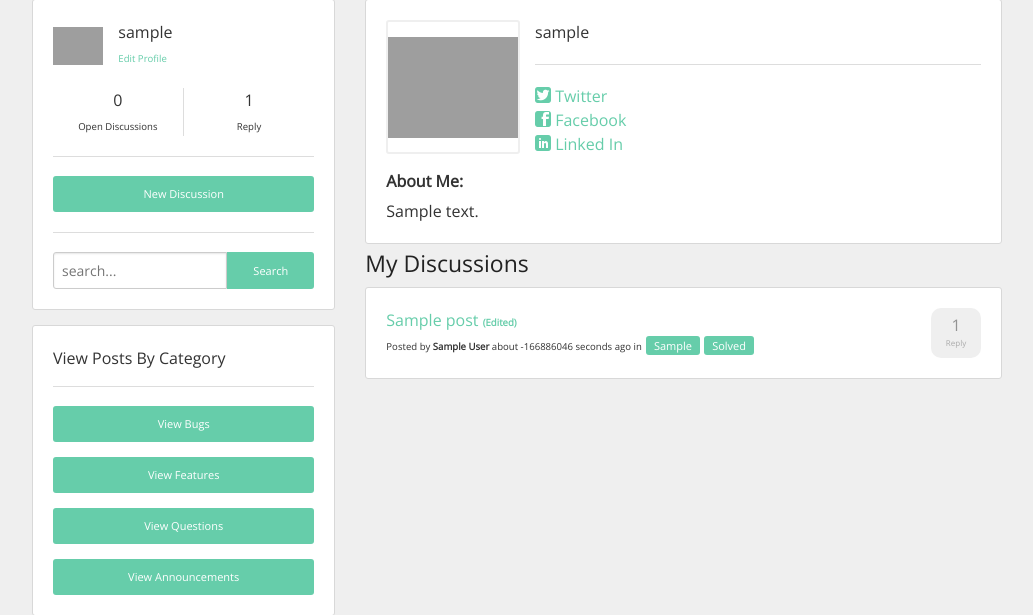
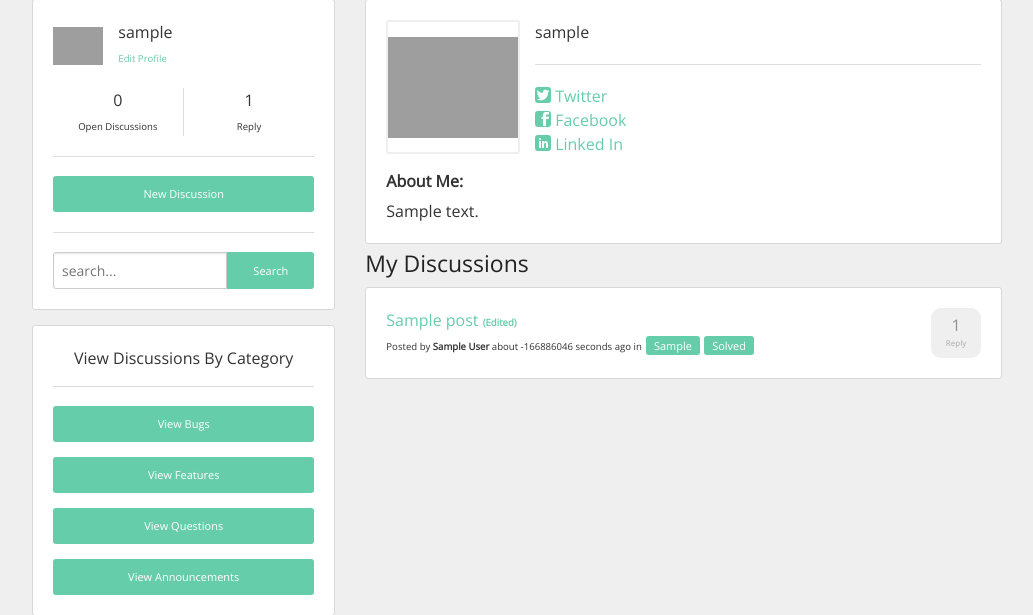
Before and after one commit to zacksmash/msgbrd-forum, a PHP site: page /index.php in a window 1280 px wide. Shown: the part 89-704 px from the top of the page, without its empty margins (123-1156 px from the left). Run offline with PHP 8.4, Linux system fonts and the light colour scheme; the visitor is signed in with stand-in values (Sample User, id 1); tables that the repository leaves empty hold one stand-in row (values such as "Sample post"); some libraries are stand-ins or nearby versions; grey boxes are pictures that could not be loaded.

Commit message:
strip tags from the search string before inserting it into the URL.
Removed 'posts' from the right side bar and replaced it with 'discussions'.

```diff
--- a/application/models/create.php
+++ b/application/models/create.php
@@ -77,7 +77,7 @@ class Create
         }
 
         if (isset($_POST['search_term'])) {
-			header("Location: /search_posts/?search=". $_POST['search_term']);
+			header("Location: /search_posts/?search=". strip_tags($_POST['search_term']));
 			exit();
 		}
     }
@@ -363,12 +363,13 @@ class Create
     {
         // if database connection opened
         if ($this->databaseConnection()) {
+        	$cleanq = strip_tags($searchq);
 
         	// Find out how many items are in the table
 		    $sql = 'SELECT
 		        	COUNT(*)
 					FROM posts
-					WHERE post_title LIKE "%'. $searchq . '%" OR post_message LIKE "%' . $searchq . '%"';
+					WHERE post_title LIKE "%'. $cleanq . '%" OR post_message LIKE "%' . $cleanq . '%"';
 		    $query = $this->db_connection->prepare($sql);
 		    $query->execute();
 		    $this->total = $query->fetchColumn();
@@ -389,8 +390,6 @@ class Create
 
 			// Calculate the offset for the query
 		    $offset = ($this->page - 1)  * $this->limit;
-
-		    $cleanq = strip_tags($searchq);
 
             // database query, fetching all posts from the table that match the search query ($searchq)
             $sql = 'SELECT * FROM posts
--- a/application/views/partials/rightside.php
+++ b/application/views/partials/rightside.php
@@ -59,8 +59,10 @@
 			</form>
 		</div>
 		<div class="row radius panel collapse hide-for-small" style="margin-bottom: 15px;">
+			<div class="large-12 medium-12 small-12 columns text-center">
+				<h6>View Discussions By Category</h6><hr>
+			</div>
 			<div class="large-12 medium-12 small-12 columns">
-				<h6>View Posts By Category</h6><hr>
 				<a href="/discussions/bugs/" class="tiny radius expand button" style="margin-bottom: 15px;">View Bugs</a>
 				<a href="/discussions/features/" class="tiny radius expand button" style="margin-bottom: 15px;">View Features</a>
 				<a href="/discussions/questions/" class="tiny radius expand button" style="margin-bottom: 15px;">View Questions</a>
```
